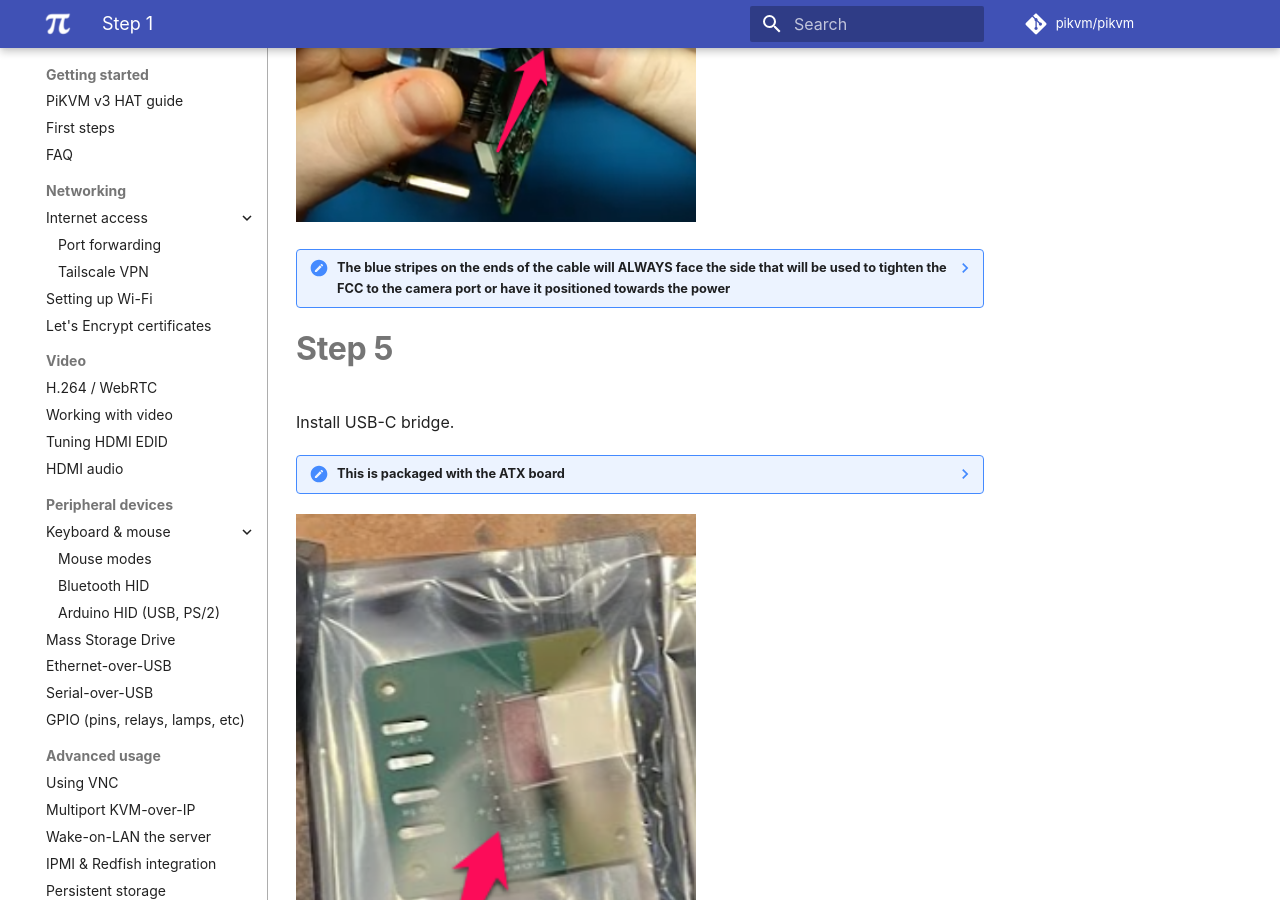
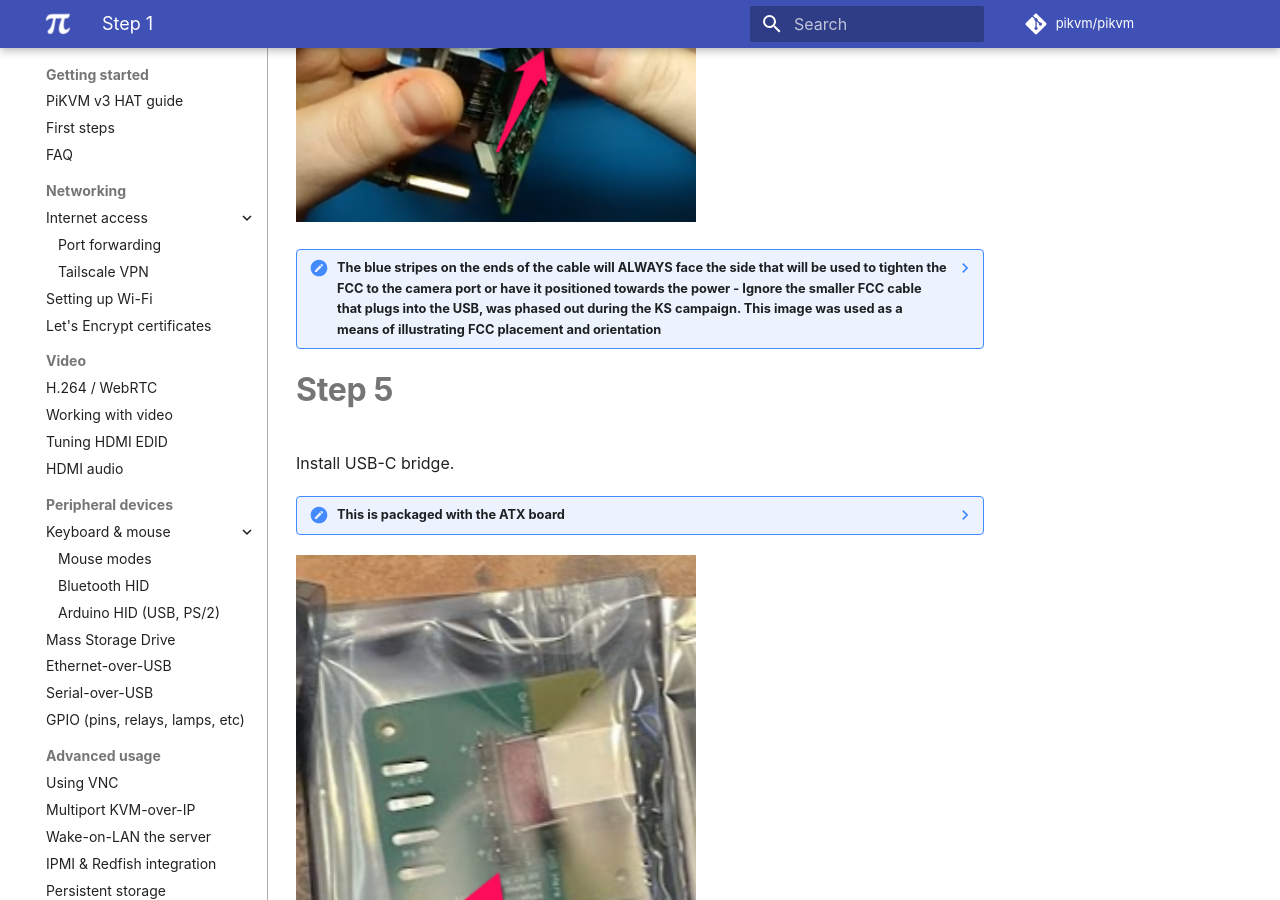
Before and after one commit to pikvm/pikvm, an MkDocs documentation site: the page built from docs/v3_illustrated_install_instructions.md, in a window 1280 px wide and 900 px high, scrolled down 2876 px. Built offline with MkDocs 1.6.1 and Material for MkDocs 9.7.7, drawn with Linux system fonts in a browser that asks for light colours; some web fonts are replaced; comment, search, counter and statistics services are not loaded.

Commit message:
Update v3_illustrated_install_instructions.md (#915)
Added verbiage for clarity

```diff
--- a/docs/v3_illustrated_install_instructions.md
+++ b/docs/v3_illustrated_install_instructions.md
@@ -42,7 +42,7 @@ There are 2 ways to insert the FCC cable, you can add it when you insert the RPI
 
 <img src="FCC_HAT_Ribbon_Cable_install.jpg" width="400" />
 
-??? note "The blue stripes on the ends of the cable will ALWAYS face the side that will be used to tighten the FCC to the camera port or have it positioned towards the power"
+??? note "The blue stripes on the ends of the cable will ALWAYS face the side that will be used to tighten the FCC to the camera port or have it positioned towards the power - Ignore the smaller FCC cable that plugs into the USB, was phased out during the KS campaign. This image was used as a means of illustrating FCC placement and orientation"
 
 # Step 5
 
```
